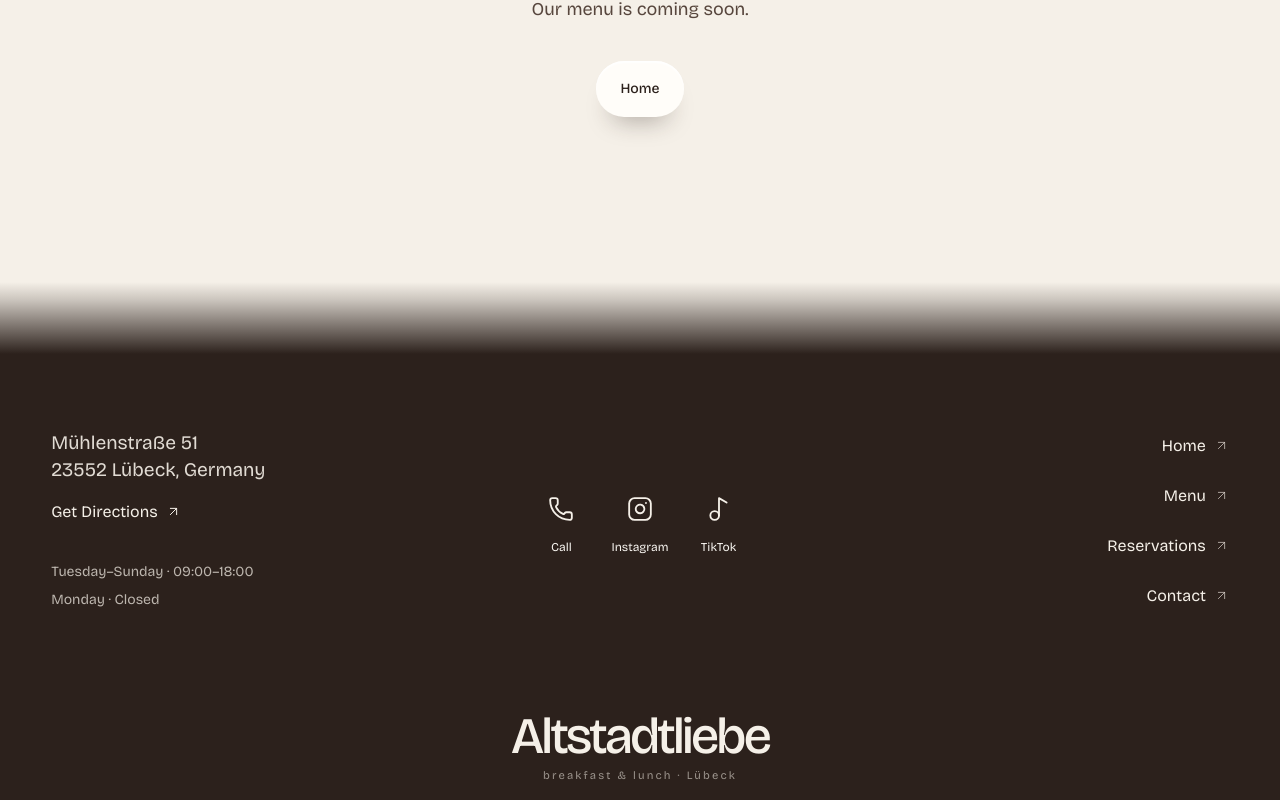
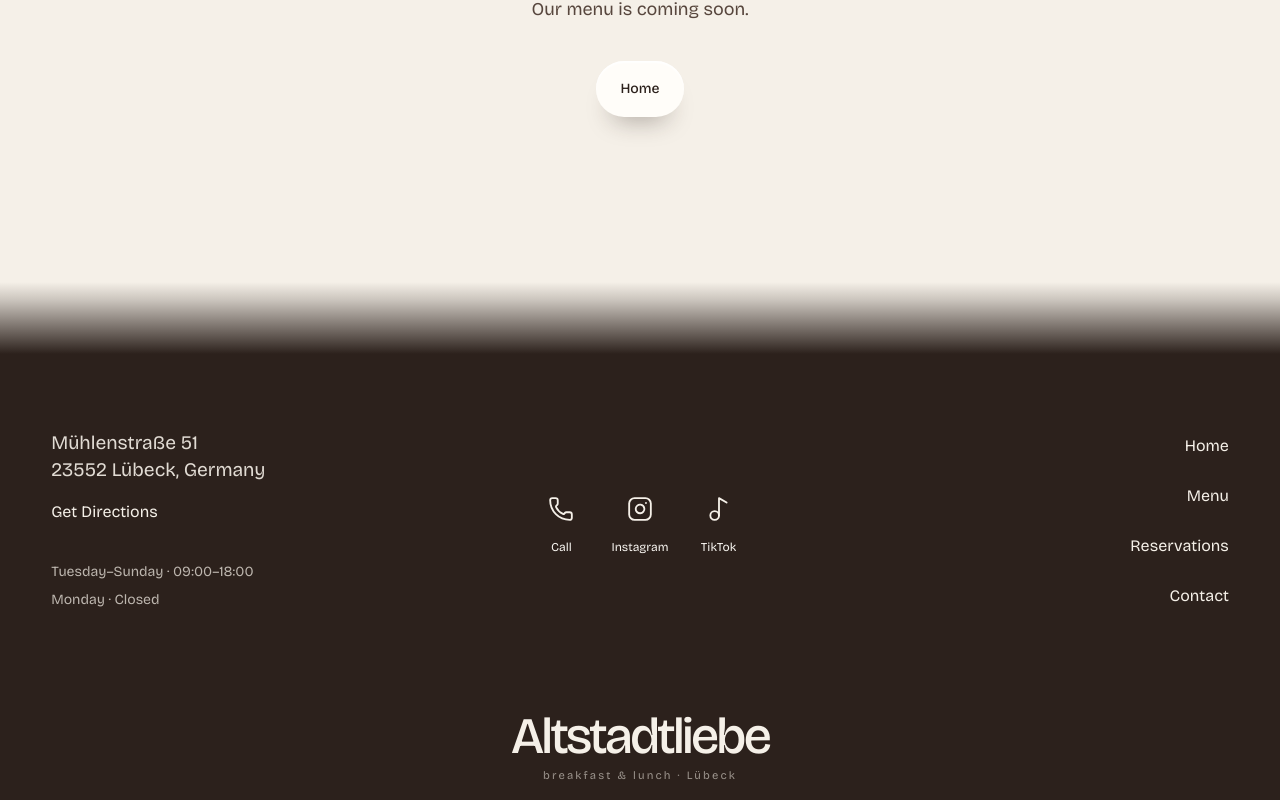
Before and after one commit to veokleo-create07/coffee.luebeck.web, a Next.js app: page /en/menu in a window 1280 px wide. Shown: the part 435-1235 px from the top of the page. Built offline with nearby package versions, Linux system fonts and the light colour scheme.

Commit message:
Remove footer navigation arrows

```diff
--- a/components/site-footer.tsx
+++ b/components/site-footer.tsx
@@ -2,7 +2,7 @@
 
 import gsap from "gsap";
 import { ScrollTrigger } from "gsap/ScrollTrigger";
-import { ArrowUpRight, Instagram, Music2, Phone } from "lucide-react";
+import { Instagram, Music2, Phone } from "lucide-react";
 import Link from "next/link";
 import { useLayoutEffect, useRef } from "react";
 import type { Dictionary } from "@/lib/dictionaries/de";
@@ -88,7 +88,6 @@ export function SiteFooter({ locale, dictionary }: SiteFooterProps) {
               className={`${footerLinkClass} mt-2 text-ivory/78 underline decoration-ivory/25 underline-offset-4 hover:decoration-ivory/70`}
             >
               {dictionary.location.directions}
-              <ArrowUpRight size={15} strokeWidth={1.6} aria-hidden="true" />
             </a>
 
             <div className="mt-5 md:mt-7">
@@ -108,7 +107,6 @@ export function SiteFooter({ locale, dictionary }: SiteFooterProps) {
             {navigation.map((item) => (
               <Link key={item.label} href={item.href} className={footerLinkClass}>
                 <span>{item.label}</span>
-                <ArrowUpRight size={15} strokeWidth={1.55} aria-hidden="true" className="text-ivory/65 transition-transform duration-300 group-hover:-translate-y-0.5 group-hover:translate-x-0.5" />
               </Link>
             ))}
           </nav>
```
